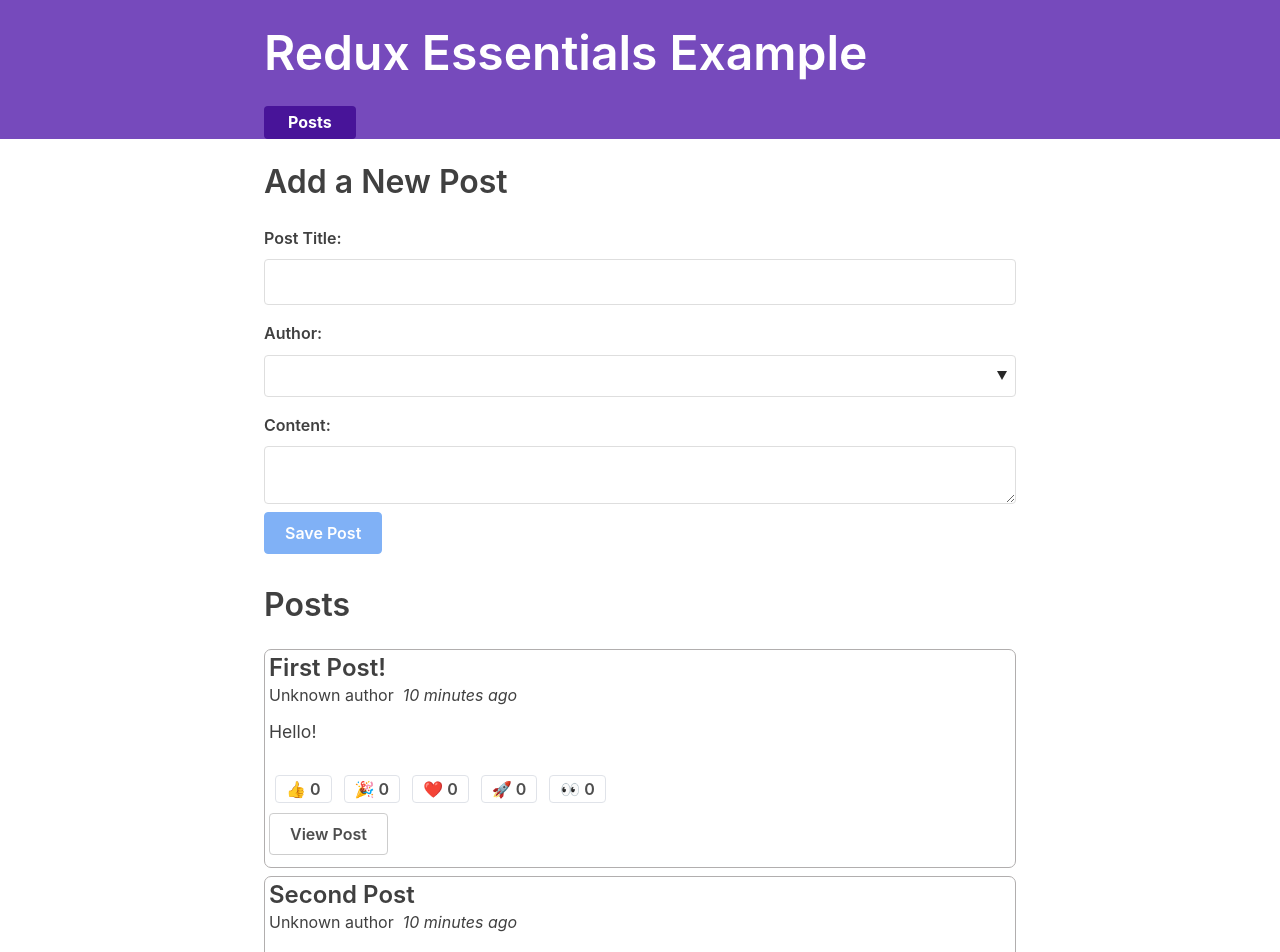
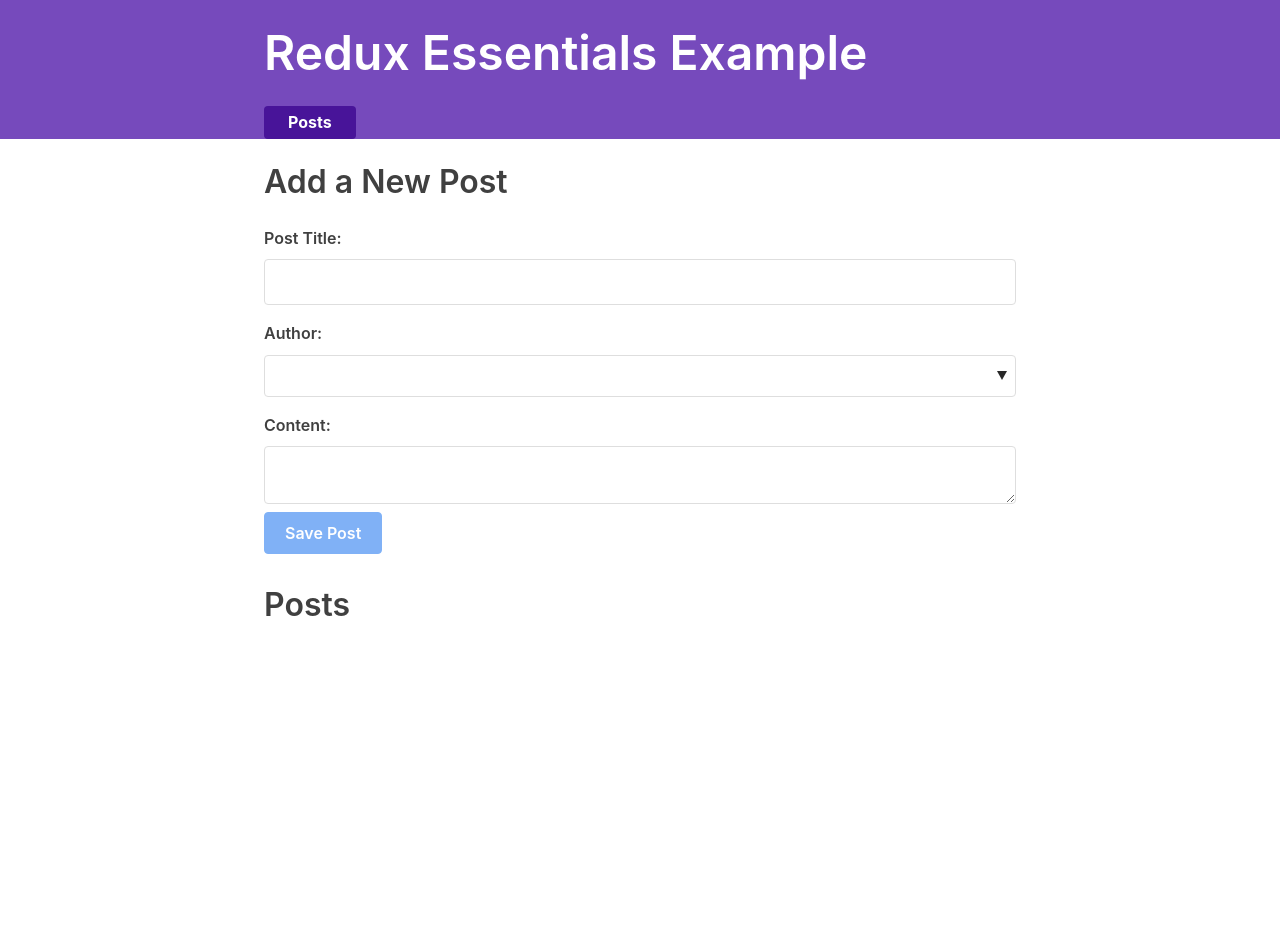
Before and after one commit to Jaymoo87/redux-example, a React (Create React App) app: page / in a window 1280 px wide. Shown: the top 952 px of the page. After the commit the page ends 800 px from the top, so only its background shows below. Built offline with nearby package versions, Linux system fonts and the light colour scheme; what @mswjs/data, mock-socket, txtgen would draw is missing.

Commit message:
prepping for some async fetch logic

```diff
--- a/src/features/posts/EditPostForm.js
+++ b/src/features/posts/EditPostForm.js
@@ -2,14 +2,12 @@ import React, { useState } from 'react'
 import { useDispatch, useSelector } from 'react-redux'
 import { useHistory } from 'react-router-dom'
 
-import { postUpdated } from './postsSlice'
+import { postUpdated, selectPostById } from './postsSlice'
 
 export const EditPostForm = ({ match }) => {
   const { postId } = match.params
 
-  const post = useSelector((state) =>
-    state.posts.find((post) => post.id === postId)
-  )
+  const post = useSelector(selectPostById)
 
   const [title, setTitle] = useState(post.title)
   const [content, setContent] = useState(post.content)
--- a/src/features/posts/PostsList.js
+++ b/src/features/posts/PostsList.js
@@ -4,9 +4,11 @@ import { Link } from 'react-router-dom'
 import { PostAuthor } from './PostAuthor'
 import { ReactionButtons } from './ReactionButtons'
 import { TimeAgo } from './TimeAgo'
+import { selectAllPosts } from './postsSlice'
 
 export const PostsList = () => {
-  const posts = useSelector((state) => state.posts)
+  const posts = useSelector(selectAllPosts)
+
   const orderedPosts = posts
     .slice()
     .sort((a, b) => b.date.localeCompare(a.date))
--- a/src/features/posts/SinglePostPage.js
+++ b/src/features/posts/SinglePostPage.js
@@ -4,13 +4,12 @@ import { Link } from 'react-router-dom'
 import { PostAuthor } from './PostAuthor'
 import { TimeAgo } from './TimeAgo'
 import { ReactionButtons } from './ReactionButtons'
+import { selectPostById } from './postsSlice'
 
 export const SinglePostPage = ({ match }) => {
   const { postId } = match.params
 
-  const post = useSelector((state) =>
-    state.posts.find((post) => post.id === postId)
-  )
+  const post = useSelector(selectPostById)
 
   if (!post) {
     return (
--- a/src/features/posts/postsSlice.js
+++ b/src/features/posts/postsSlice.js
@@ -1,35 +1,16 @@
-import { createSlice } from '@reduxjs/toolkit'
-import { nanoid } from '@reduxjs/toolkit'
-import { sub } from 'date-fns'
+import { createSlice, nanoid, createAsyncThunk } from '@reduxjs/toolkit'
+import { client } from '../../api/client'
 
-const initialState = [
-  {
-    id: '1',
-    title: 'First Post!',
-    content: 'Hello!',
-    date: sub(new Date(), { minutes: 10 }).toISOString(),
-    reactions: {
-      thumbsUp: 0,
-      hooray: 0,
-      heart: 0,
-      rocket: 0,
-      eyes: 0,
-    },
-  },
-  {
-    id: '2',
-    title: 'Second Post',
-    content: 'More text',
-    date: sub(new Date(), { minutes: 10 }).toISOString(),
-    reactions: {
-      thumbsUp: 0,
-      hooray: 0,
-      heart: 0,
-      rocket: 0,
-      eyes: 0,
-    },
-  },
-]
+const initialState = {
+  posts: [],
+  status: 'idle',
+  error: null,
+}
+
+export const fetchPosts = createAsyncThunk('posts/fetchPosts', async () => {
+  const response = await client.get('/fakeApi/posts')
+  return response.data
+})
 
 const postsSlice = createSlice({
   name: 'posts',
@@ -37,7 +18,7 @@ const postsSlice = createSlice({
   reducers: {
     postAdded: {
       reducer(state, action) {
-        state.push(action.payload)
+        state.posts.push(action.payload)
       },
 
       prepare(title, content, userId) {
@@ -61,14 +42,14 @@ const postsSlice = createSlice({
     },
     reactionAdded(state, action) {
       const { postId, reaction } = action.payload
-      const existingPost = state.find((post) => post.id === postId)
+      const existingPost = state.posts.find((post) => post.id === postId)
       if (existingPost) {
         existingPost.reactions[reaction]++
       }
     },
     postUpdated(state, action) {
       const { id, title, content } = action.payload
-      const existingPost = state.find((post) => post.id === id)
+      const existingPost = state.posts.find((post) => post.id === id)
       if (existingPost) {
         existingPost.title = title
         existingPost.content = content
@@ -79,3 +60,8 @@ const postsSlice = createSlice({
 export const { postAdded, postUpdated, reactionAdded } = postsSlice.actions
 
 export default postsSlice.reducer
+
+export const selectAllPosts = (state) => state.posts.posts
+
+export const selectPostById = (state, postId) =>
+  state.posts.posts.find((post) => post.id === postId)
```
